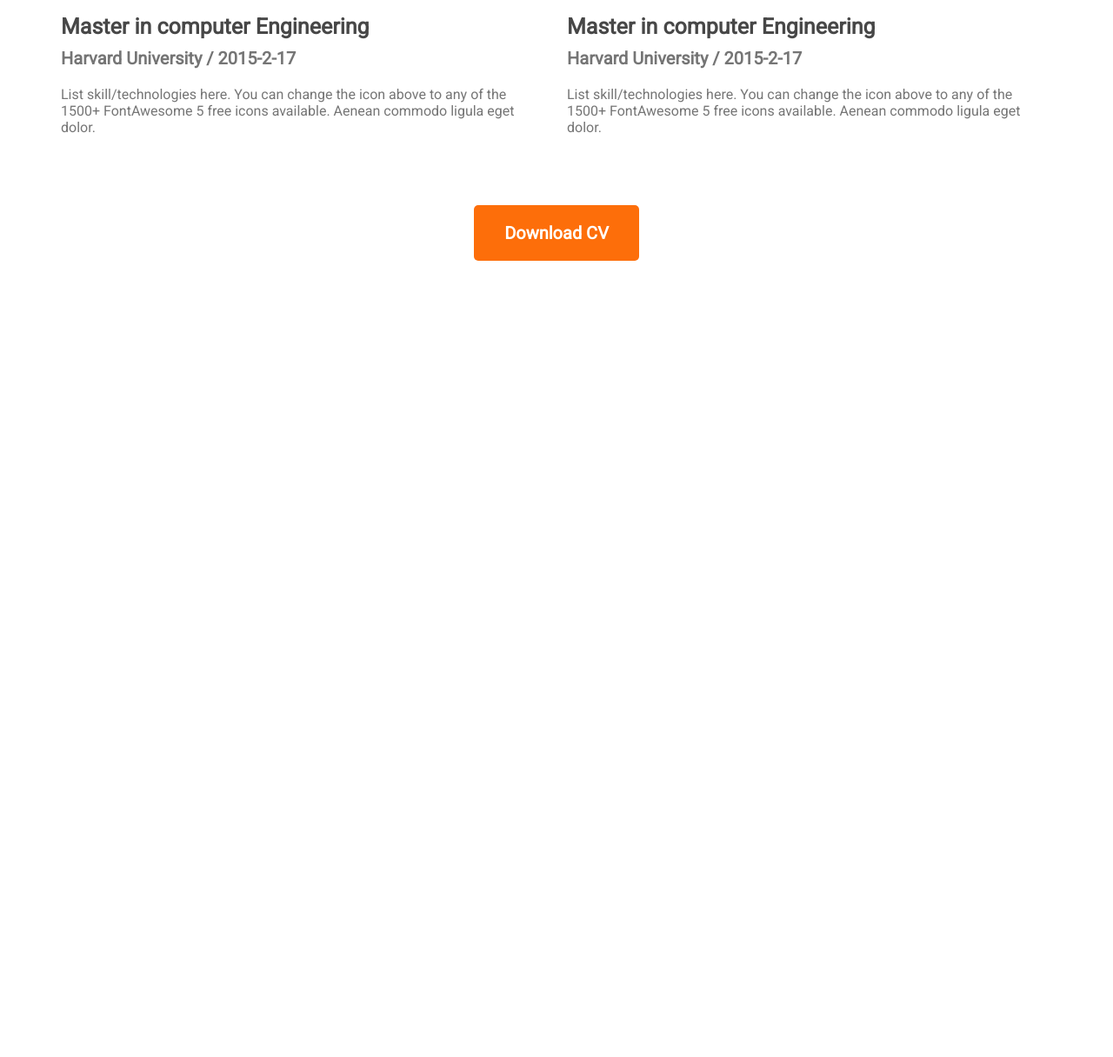
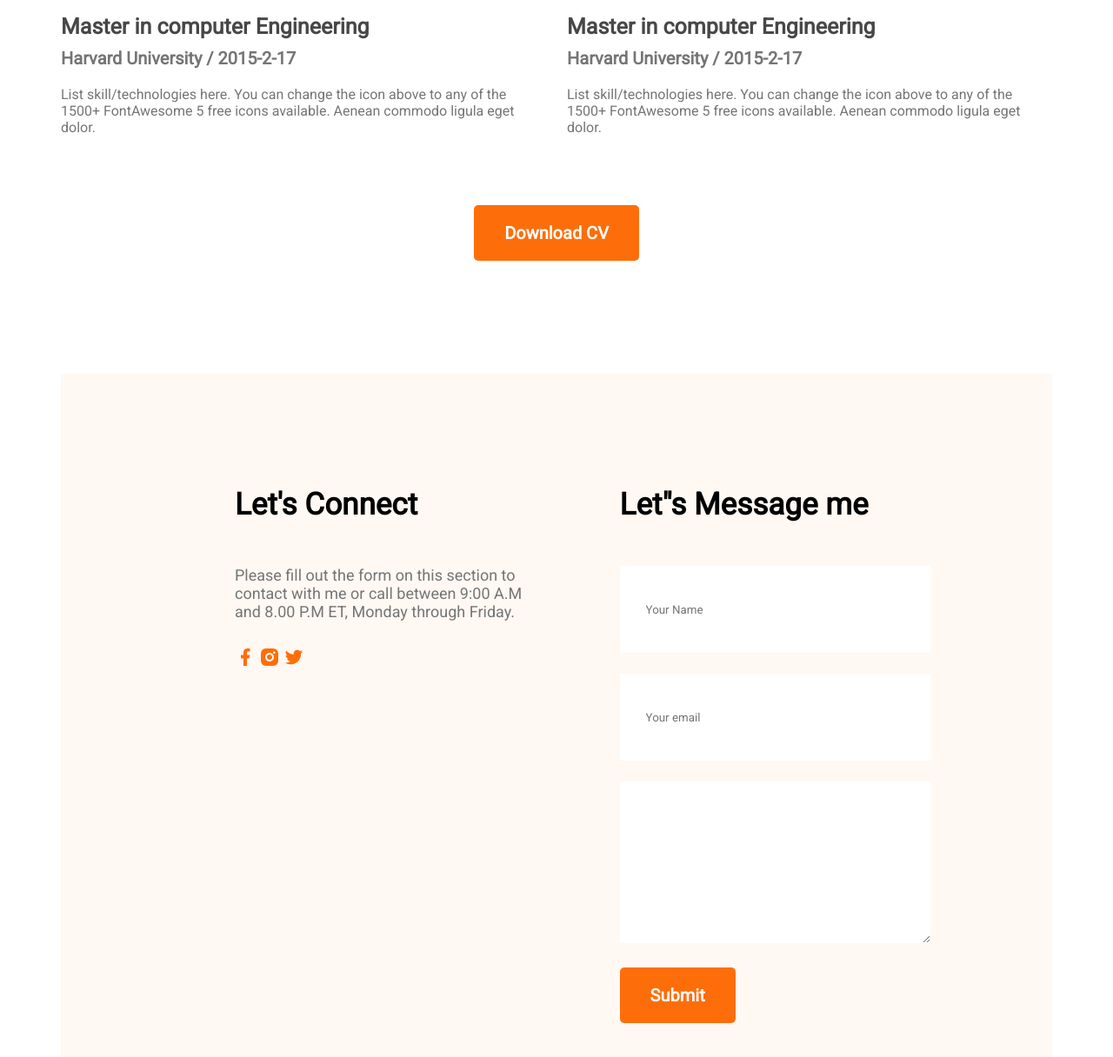
Before and after one commit to shuvradav/developer-portfolio, a plain HTML site: page index.html in a window 1280 px wide. Shown: the part 2642-3858 px from the top of the page at 87% size. Before the commit the page ends 2942 px from the top, so only its background shows below. Drawn offline with Linux system fonts and the light colour scheme.

Commit message:
section add

```diff
--- a/index.html
+++ b/index.html
@@ -140,6 +140,34 @@
             <button class="btn-primary">Download CV</button>
            </div>
            </section>
+           <!-- contact section -->
+           <section class="contact">
+            <div>
+                <h3 class="section-title">Let's Connect </h3>
+                <p class="section-description">Please fill out the form on this section to contact with me or call between 9:00 A.M and 8.00 P.M ET, Monday through Friday.
+                </p>
+                <a href="">
+                    <img src="images/icons/facebook.png" alt="">
+               </a>
+                <a href="">
+                    <img src="images/icons/insta.png" alt="">
+               </a>
+                <a href="">
+                    <img src="images/icons/twitter.png" alt="">
+               </a>
+            </div>
+            <div>
+                <h3 class="section-title">Let"s Message me</h3>
+                <form action="">
+                 <input type="text" name="" id="" placeholder="Your Name">
+                 <input type="email" name="" id="" placeholder="Your email">
+                 <textarea name="" id="" cols="30" rows="10" placeholder="Message" >
+                 </textarea>
+                 <input class="btn-primary" type="submit" value="Submit">
+                </form>
+
+            </div>
+           </section>
     </main>
     <footer>
 
--- a/styles/portfolio.css
+++ b/styles/portfolio.css
@@ -172,3 +172,25 @@ margin-bottom: 50px;
     margin-top: 50px;
     text-align: center;
 }
+.contact{
+    display: flex;
+    gap: 100px;
+    background: #FFF8F3;
+    padding: 130px 200px;
+}
+.contact .section-title{
+    text-align: left;
+}
+.contact input[type="text"],input[type="email"], textarea{
+    margin-bottom: 24px;
+    border: 0;
+    width: 100%;
+    padding: 18px 30px;
+}
+input{
+    height: 64px;
+}
+.contact a{
+    text-decoration: none;
+
+}
```
